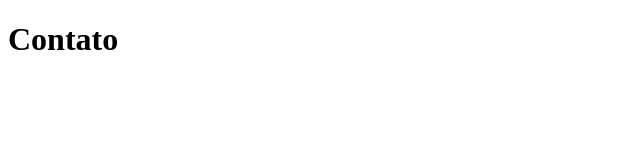
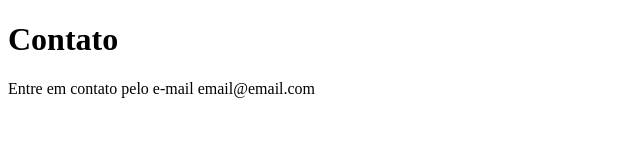
Before and after one commit to gabrielfc98/Sistema-de-cadastro, a plain HTML site: page contato.html in a window 1280 px wide. Shown: the whole page, without its empty margins (0-640 px from the left). Drawn offline with Linux system fonts and the light colour scheme.

Commit message:
Aidicionando e-mail de contato  na página de contato

```diff
--- a/contato.html
+++ b/contato.html
@@ -7,5 +7,6 @@
 </head>
 <body>
     <h1>Contato</h1>
+    <p>Entre em contato pelo e-mail email@email.com</p>
 </body>
 </html>
```
